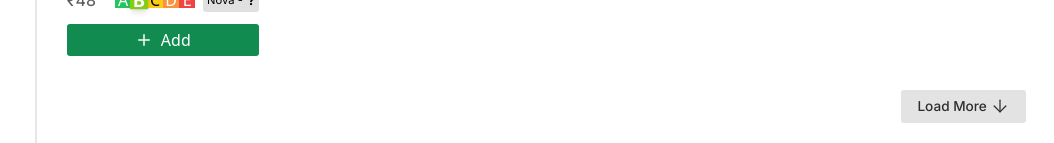
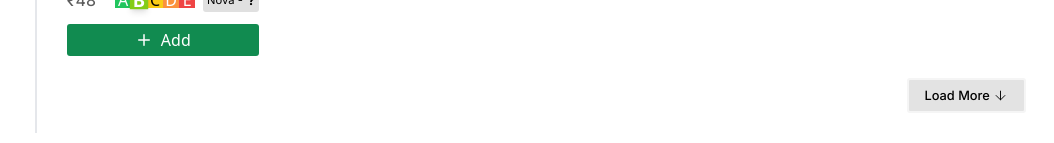
Before and after one commit to riteshy1802/FoodAlchemy, a React (Vite) app in the folder frontend/: page / in a window 1280 px wide. Shown: the part 3012-3155 px from the top of the page, without its empty margins (226-1280 px from the left). Built offline with nearby package versions, Linux system fonts and the light colour scheme.

Commit message:
Minor changes

```diff
--- a/frontend/package.json
+++ b/frontend/package.json
@@ -19,6 +19,7 @@
     "@radix-ui/react-tooltip": "^1.1.5",
     "@reduxjs/toolkit": "^2.5.0",
     "autoprefixer": "^10.4.20",
+    "axois": "^0.0.1-security",
     "class-variance-authority": "^0.7.1",
     "clsx": "^2.1.1",
     "cmdk": "^1.0.0",
--- a/frontend/src/components/Cart/PriceDetails.jsx
+++ b/frontend/src/components/Cart/PriceDetails.jsx
@@ -40,9 +40,15 @@ const PriceDetails = () => {
                     })
                 }
             }else{
-                toast("😀 Coupon already applied!", {
-                    position:'top-right'
-                })
+                if(value!='FA_NEW_YEAR_2024'){
+                    toast.error("Invalid Coupon Applied!",{
+                        position:'top-right'
+                    })
+                }else{
+                    toast("😀 Coupon already applied!", {
+                        position:'top-right'
+                    })
+                }
             }
         }else{
             toast("☹️ Please enter a coupon code!", {
@@ -98,6 +104,9 @@ const PriceDetails = () => {
                                 <p className="font-[Inter] text-[0.8rem] font-[500] text-[#363636]">🥳 You scored big—30% savings on your purchase!</p>
                             </div>
                         }
+                        <div>
+                            <button className="bg-[#0c7842] hover:bg-[#0d693b] active:bg-[#05592f] transition duration-200 ease-in-out mt-2 rounded-[3px] px-3 py-2 font-[Inter] font-[500] text-[whitesmoke] w-[100%]">Pay</button>
+                        </div>
                     </div>
                 </div>
                 <div className="mt-3 bg-[white] px-4 py-3 rounded-[6px] border-2 border-[#f5f5f5] shadow-md">
--- a/frontend/src/components/HomePage/BarcodeModal.jsx
+++ b/frontend/src/components/HomePage/BarcodeModal.jsx
@@ -14,7 +14,7 @@ const BarcodeModal = ({modalOpenFunction}) => {
                 <input className="px-2 py-1 w-[100%] focus:outline-none font-[Inter] border rounded-[4px] text-[0.8rem] font-[Inter]" placeholder="eg. 737628064502"/>
             </div>
             <div className="w-[100%] flex">
-                <button className="bg-[#118B50] px-3 py-1 flex text-[white] text-[0.8rem] mt-2 ml-auto items-center justify-center rounded-[3px]">
+                <button className="bg-[#118B50] hover:bg-[#0d7a46] transition duration-200 ease-in-out font-[500] px-3 py-1 flex text-[white] text-[0.8rem] mt-2 ml-auto items-center justify-center rounded-[3px]">
                     Find
                 </button>
             </div>
--- a/frontend/src/components/HomePage/ProductsPage.jsx
+++ b/frontend/src/components/HomePage/ProductsPage.jsx
@@ -8,12 +8,29 @@ import {
 import ProductCard from "./ProductCard";
 import { useState } from "react";
 import BarcodeModal from "./BarcodeModal";
+import Spinner from "../Spinner/Spinner";
 const ProductsPage = () => {
 
     const [showBarcodeInput,setShowBarcodeInput] = useState(false);
 
     const modalOpenFunction = () => {
         setShowBarcodeInput((prev)=>!prev);
+    }
+
+    const [loading, setLoading] = useState(false);
+
+    const disabledStyles = {
+        backgroundColor:"#f5f5f5",
+        hover:{
+            scale : 0
+        }
+    }
+
+    const setLoad = () => {
+        setLoading(true);
+        setTimeout(()=>{
+            setLoading(false);
+        },1000)
     }
 
 
@@ -97,8 +114,40 @@ const ProductsPage = () => {
                 <ProductCard/>
                 <ProductCard/>
             </div>
-            <div className="w-[100%] mt-3 flex px-5 mt-5">
-                <button className="ml-auto px-4 py-1.5 bg-[#e3e3e3] hover:bg-[#cccccc] active:bg-[#bfbfbf] active:scale-[0.98] transition duration-200 ease-in-out flex items-center gap-[0.2rem] font-[Inter] font-[500] text-[#2e2e2e] text-[0.85rem] rounded-[3px]">Load More <ArrowDown strokeWidth={1.5} size={20}/></button>
+            <div className="w-[100%] flex px-5">
+                {!loading ?
+                    <button
+                        className={`ml-auto mt-2 ${loading ? "border-2 border-[#d4d4d4]" : "border-2 border-[whitesmoke]"} px-4 py-1.5 bg-[#e3e3e3] hover:bg-[#cccccc] font-[Inter] rounded-[3px]`}
+                        style={loading ? disabledStyles : null}
+                        disabled = {loading}
+                        onClick={setLoad}
+                    >
+                        {loading ? <div className="flex items-center justify-center gap-[0.5rem]">
+                            <Spinner
+                                width={4}
+                                height={4}
+                                fillColor="red"
+                            />
+                            <p className="text-[0.8rem] font-[500] font-[Inter]">Loading...</p>
+                        </div>
+                        :
+                        <div className="flex items-center justify-center gap-[0.2rem]">
+                            <p className="text-[0.8rem] font-[500] font-[Inter]">Load More</p>
+                            <ArrowDown strokeWidth={1.5} size={15}/>
+                        </div>
+                    }
+                    </button>
+                    :
+                    <div className="w-[100%] mt-2 flex items-center justify-center">
+                        <div>
+                            <Spinner
+                                width={8}
+                                height={8}
+                                fillColor="red"
+                            />
+                        </div>
+                    </div>
+                }
             </div>
 
         </div>
--- /dev/null
+++ b/frontend/src/components/Spinner/Spinner.jsx
@@ -0,0 +1,23 @@
+import PropTypes from "prop-types"
+
+const Spinner = ({width,height,fillColor}) => {
+    return (
+        <div role="status">
+            <svg aria-hidden="true" className={`w-${width} h-${height} text-gray-200 animate-spin dark:text-gray-600`} viewBox="0 0 100 101" fill="none" xmlns="http://www.w3.org/2000/svg">
+
+                <path d="M100 50.5908C100 78.2051 77.6142 100.591 50 100.591C22.3858 100.591 0 78.2051 0 50.5908C0 22.9766 22.3858 0.59082 50 0.59082C77.6142 0.59082 100 22.9766 100 50.5908ZM9.08144 50.5908C9.08144 73.1895 27.4013 91.5094 50 91.5094C72.5987 91.5094 90.9186 73.1895 90.9186 50.5908C90.9186 27.9921 72.5987 9.67226 50 9.67226C27.4013 9.67226 9.08144 27.9921 9.08144 50.5908Z" fill="currentColor"/>
+
+                <path d="M93.9676 39.0409C96.393 38.4038 97.8624 35.9116 97.0079 33.5539C95.2932 28.8227 92.871 24.3692 89.8167 20.348C85.8452 15.1192 80.8826 10.7238 75.2124 7.41289C69.5422 4.10194 63.2754 1.94025 56.7698 1.05124C51.7666 0.367541 46.6976 0.446843 41.7345 1.27873C39.2613 1.69328 37.813 4.19778 38.4501 6.62326C39.0873 9.04874 41.5694 10.4717 44.0505 10.1071C47.8511 9.54855 51.7191 9.52689 55.5402 10.0491C60.8642 10.7766 65.9928 12.5457 70.6331 15.2552C75.2735 17.9648 79.3347 21.5619 82.5849 25.841C84.9175 28.9121 86.7997 32.2913 88.1811 35.8758C89.083 38.2158 91.5421 39.6781 93.9676 39.0409Z" fill={fillColor}/>
+            </svg>
+            <span className="sr-only">Loading...</span>
+        </div>
+    )
+}
+
+Spinner.propTypes = {
+    width:PropTypes.number,
+    height:PropTypes.number,
+    fillColor:PropTypes.string,
+}
+
+export default Spinner
--- /dev/null
+++ b/frontend/src/redux/Categories/Category.js
@@ -0,0 +1,14 @@
+import { createSlice } from "@reduxjs/toolkit";
+
+export const Category = createSlice({
+    name:'categories',
+    initialState:[],
+    reducers : {
+        updateCategoryIfAdded : (state, action) => {
+            return action.payload;
+        }
+    }
+})
+
+export const {updateCategoryIfAdded} = Category.actions;
+export default Category.reducer;
```
Also changed, not shown: 1 other file (tests, documents, lock files or other folders).
